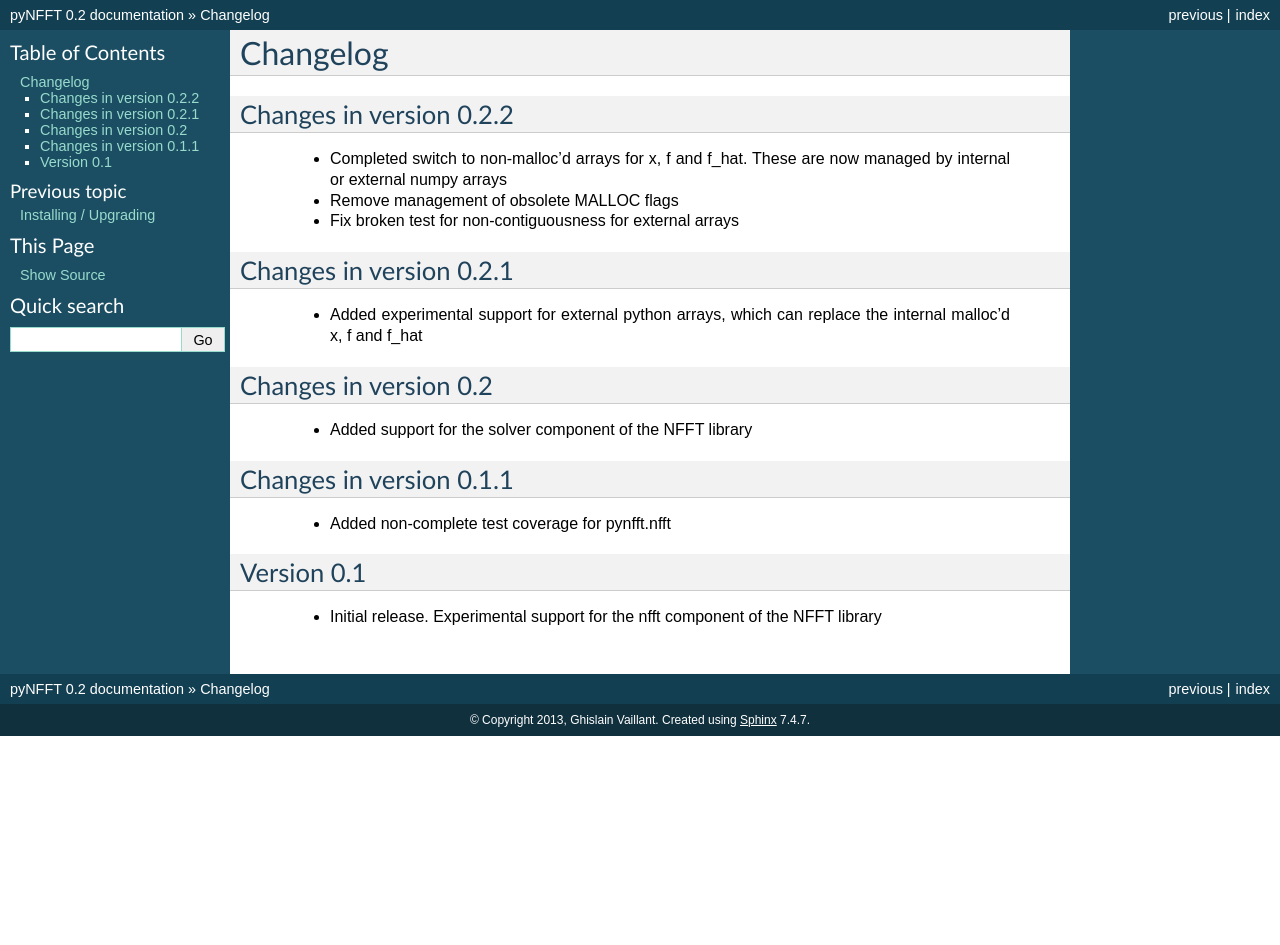
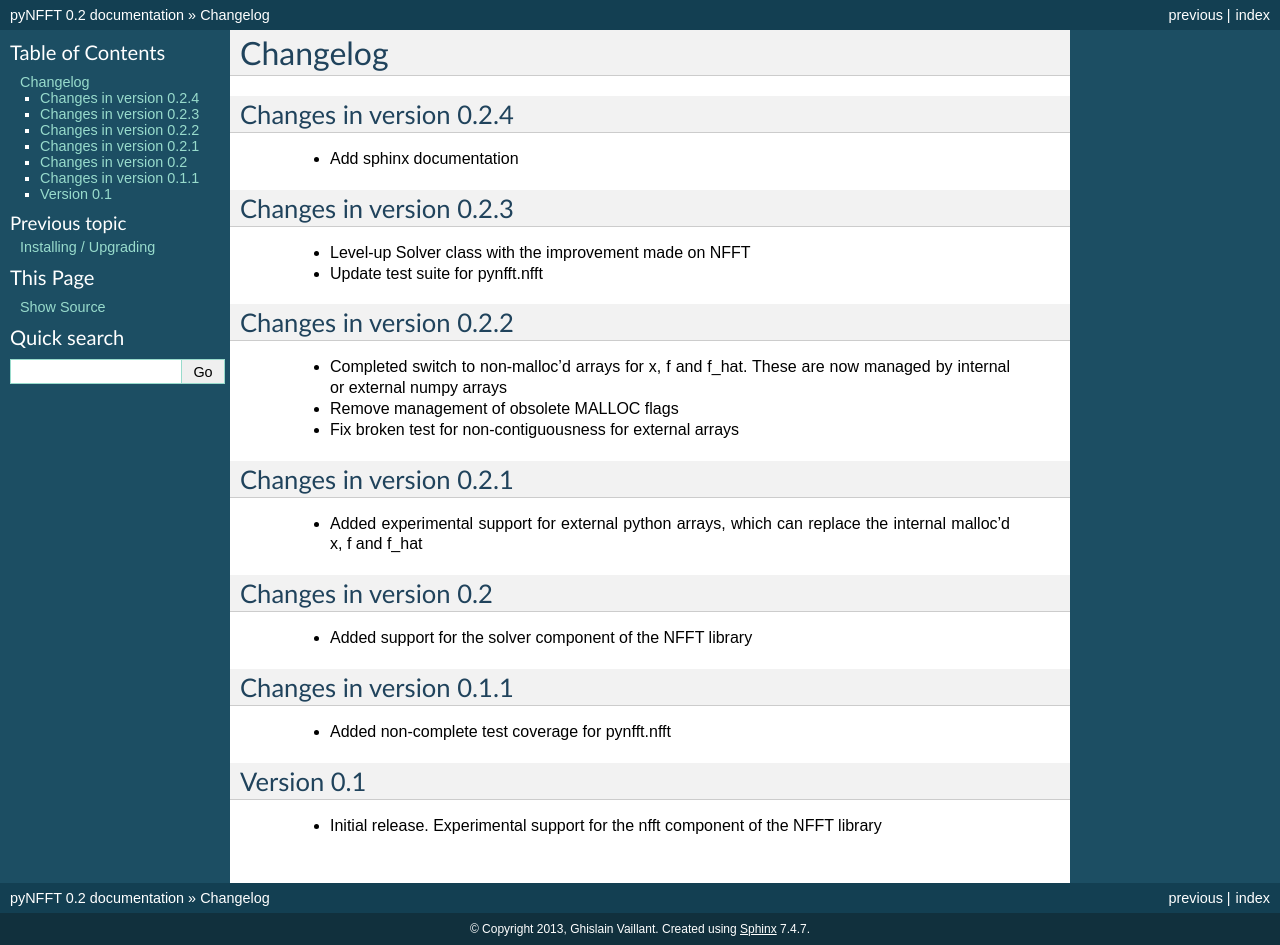
Before and after one commit to pyNFFT/pyNFFT, a Sphinx documentation site: the page built from doc/changelog.rst, in a window 1280 px wide. Built offline with Sphinx 7.4.7, drawn with Linux system fonts in a browser that asks for light colours; formulas are drawn with MathJax 3; before the commit the page ends 900 px from its top, so only the background shows below that.

Commit message:
update changelog with coming version

```diff
--- a/doc/changelog.rst
+++ b/doc/changelog.rst
@@ -1,5 +1,19 @@
 Changelog
 =========
+
+
+Changes in version 0.2.4
+------------------------
+
+    - Add sphinx documentation
+
+
+Changes in version 0.2.3
+------------------------
+
+    - Level-up Solver class with the improvement made on NFFT
+
+    - Update test suite for pynfft.nfft
 
 
 Changes in version 0.2.2
```
